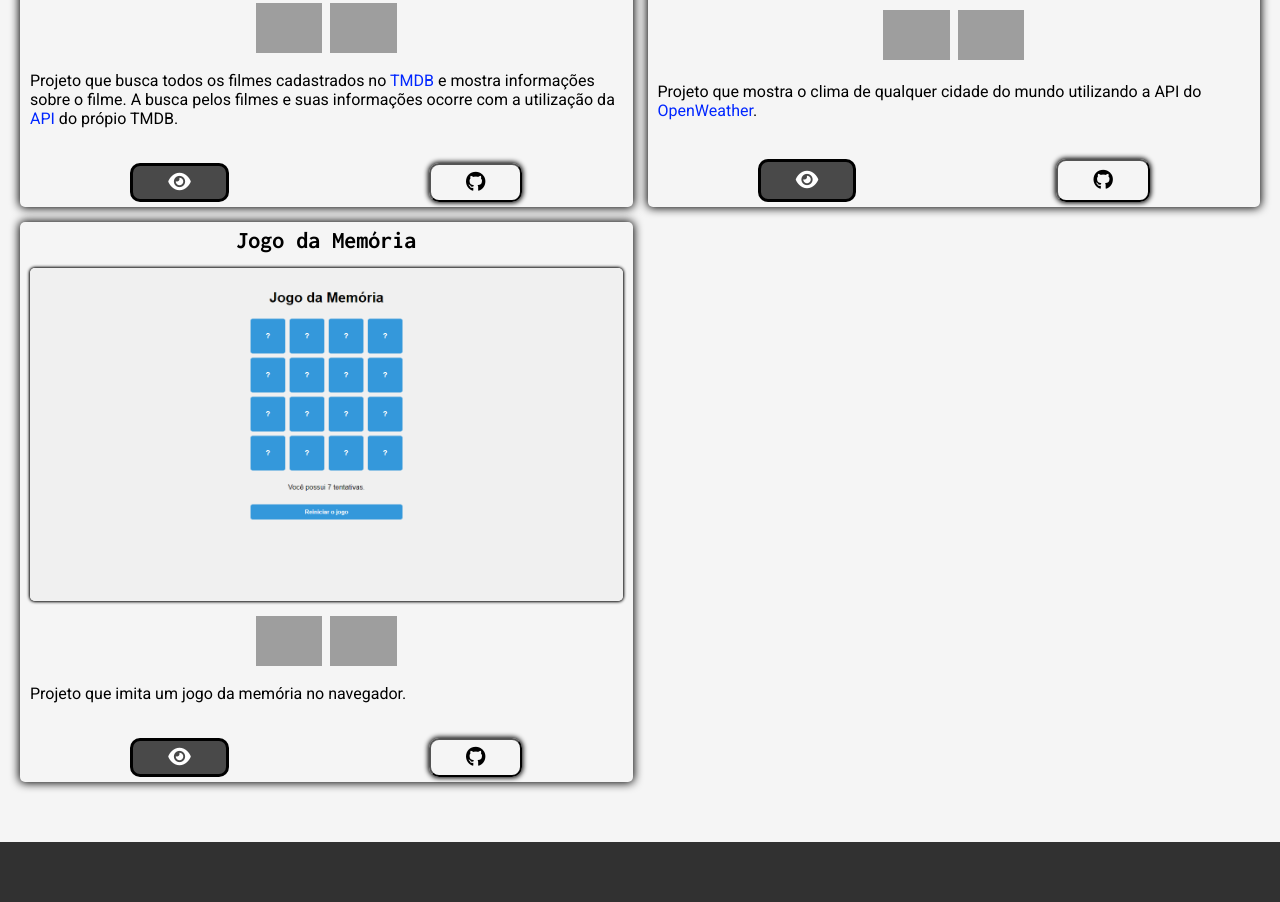
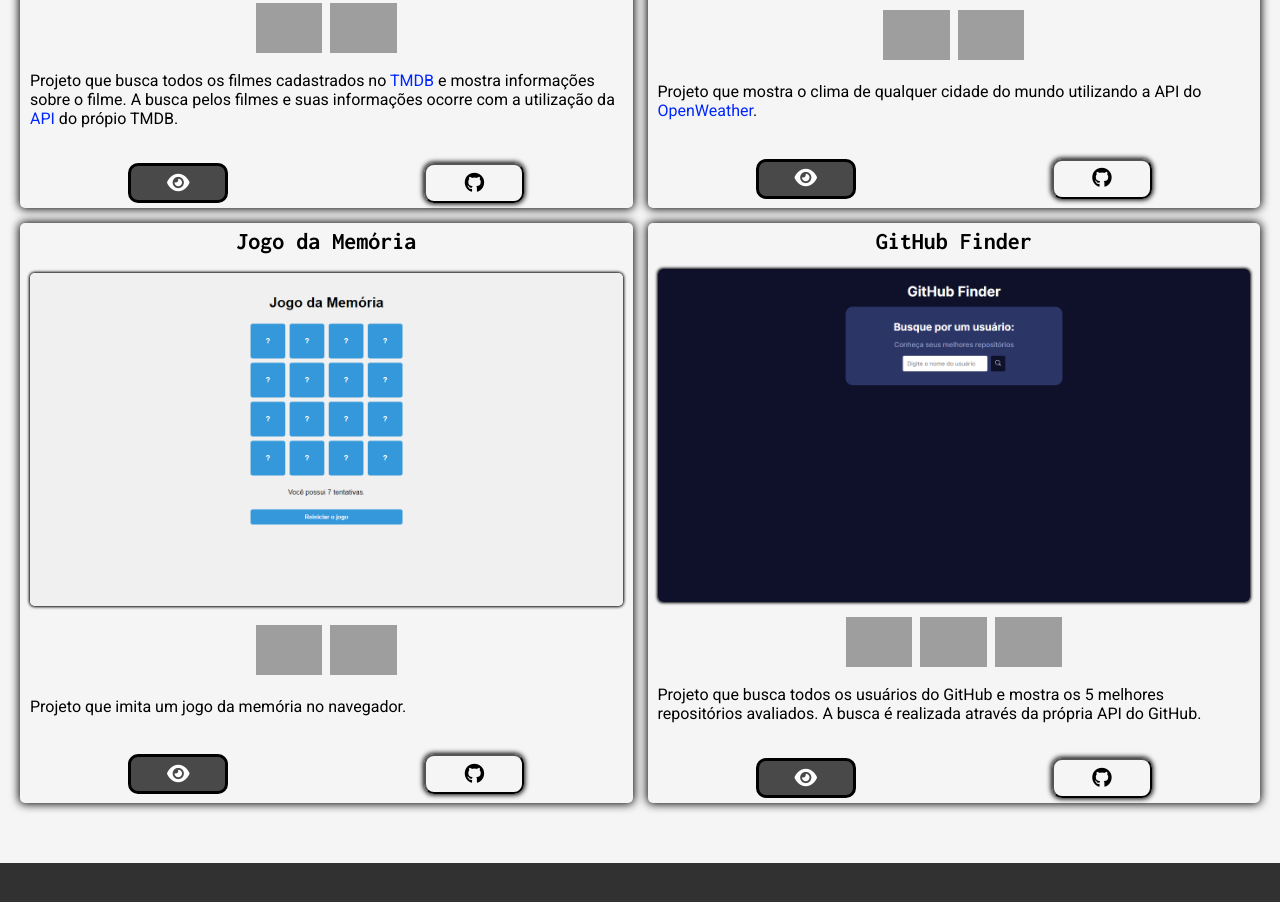
Before and after one commit to CharlesShow/portfolio, a plain HTML site: page index.html in a window 1280 px wide. Shown: the part 2033-2935 px from the top of the page. Drawn offline with Linux system fonts and the light colour scheme; grey boxes are pictures that could not be loaded.

Commit message:
Atualização

```diff
--- a/index.html
+++ b/index.html
@@ -73,6 +73,11 @@
               class="imagem_tech" />
             <span class="legenda_tech">React</span>
           </div>
+          <div class="tech">
+            <img src="https://cdn.jsdelivr.net/gh/devicons/devicon@latest/icons/typescript/typescript-original.svg"
+              class="imagem_tech" />
+            <span class="legenda_tech">TypeScript</span>
+          </div>
         </div>
       </div>
       <div class="container_tech" id="back-end">
@@ -98,6 +103,11 @@
               class="imagem_tech" />
             <span class="legenda_tech">Git</span>
           </div>
+          <div class="tech">
+            <img src="https://cdn.jsdelivr.net/gh/devicons/devicon@latest/icons/nestjs/nestjs-original.svg"
+              class="imagem_tech" />
+            <span class="legenda_tech">NestJS</span>
+          </div>
         </div>
       </div>
     </section>
@@ -119,10 +129,10 @@
             própio
             TMDB.</span>
           <div class="container_btn">
-            <button class="btn_deploy"><a href="https://charlesshow.github.io/movieslib/" title="Deploy"
-                target="_blank"><i class="fa-solid fa-eye"></i></a></button>
-            <button class="btn_codigo"><a href="https://github.com/CharlesShow/movieslib" title="Código"
-                target="_blank"><i class="fa-brands fa-github"></i></a></button>
+            <a href="https://charlesshow.github.io/movieslib/" title="Deploy" target="_blank"><button
+                class="btn_deploy"><i class="fa-solid fa-eye"></i></button></a>
+            <a href="https://github.com/CharlesShow/movieslib" title="Código" target="_blank"><button
+                class="btn_codigo"><i class="fa-brands fa-github"></i></button></a>
           </div>
         </div>
         <div class="projeto">
@@ -137,10 +147,10 @@
           <span class="descricao_projeto">Projeto que mostra o clima de qualquer cidade do mundo utilizando a API do <a
               class="link" href="https://openweathermap.org/" target="_blank">OpenWeather</a>.</span>
           <div class="container_btn">
-            <button class="btn_deploy"><a href="https://clima-kappa-six.vercel.app" title="Deploy" target="_blank"><i
-                  class="fa-solid fa-eye"></i></a></button>
-            <button class="btn_codigo"><a href="https://github.com/CharlesShow/clima" title="Código" target="_blank"><i
-                  class="fa-brands fa-github"></i></a></button>
+            <a href="https://clima-kappa-six.vercel.app" title="Deploy" target="_blank"><button class="btn_deploy"><i
+                  class="fa-solid fa-eye"></i></button></a>
+            <a href="https://github.com/CharlesShow/clima" title="Código" target="_blank"><button class="btn_codigo"><i
+                  class="fa-brands fa-github"></i></button></a>
           </div>
         </div>
         <div class="projeto">
@@ -154,10 +164,31 @@
           </div>
           <span class="descricao_projeto">Projeto que imita um jogo da memória no navegador.</span>
           <div class="container_btn">
-            <button class="btn_deploy"><a href="https://charlesshow.github.io/jogo_da_memoria/" title="Deploy"
-                target="_blank"><i class="fa-solid fa-eye"></i></a></button>
-            <button class="btn_codigo"><a href="https://github.com/CharlesShow/jogo_da_memoria" title="Código"
-                target="_blank"><i class="fa-brands fa-github"></i></a></button>
+            <a href="https://charlesshow.github.io/jogo_da_memoria/" title="Deploy" target="_blank"><button
+                class="btn_deploy"><i class="fa-solid fa-eye"></i></button></a>
+            <a href="https://github.com/CharlesShow/jogo_da_memoria" title="Código" target="_blank"><button
+                class="btn_codigo"><i class="fa-brands fa-github"></i></button></a>
+          </div>
+        </div>
+        <div class="projeto">
+          <h1 class="nome_projeto">GitHub Finder</h1>
+          <img class="imagem_projeto" src="./assets/Projeto_GitHub_Finder.png">
+          <div class="tech_projeto">
+            <img src="https://cdn.jsdelivr.net/gh/devicons/devicon@latest/icons/react/react-original.svg"
+              class="imagem_tech" />
+            <img src="https://cdn.jsdelivr.net/gh/devicons/devicon@latest/icons/css3/css3-original.svg"
+              class="imagem_tech" />
+            <img src="https://cdn.jsdelivr.net/gh/devicons/devicon@latest/icons/typescript/typescript-original.svg"
+              class="imagem_tech" />
+          </div>
+          <span class="descricao_projeto">Projeto que busca todos os usuários do GitHub e mostra os 5 melhores
+            repositórios avaliados. A busca é realizada através
+            da própria API do GitHub.</span>
+          <div class="container_btn">
+            <a href="https://charlesshow.github.io/github_finder/" title="Deploy" target="_blank"><button
+                class="btn_deploy"><i class="fa-solid fa-eye"></i></button></a>
+            <a href="https://github.com/CharlesShow/jogo_da_memoria" title="Código" target="_blank"><button
+                class="btn_codigo"><i class="fa-brands fa-github"></i></button></a>
           </div>
         </div>
       </div>
--- a/style.css
+++ b/style.css
@@ -128,13 +128,11 @@ button {
   box-shadow: 0px 0px 5px 1px black;
 }
 
-.btn_deploy a {
-  display: block;
+.btn_deploy {
   color: white;
 }
 
-.btn_codigo a {
-  display: block;
+.btn_codigo {
   color: black;
 }
 
@@ -331,19 +329,15 @@ button {
   #projetos .btn_deploy {
     border-radius: 10px;
     font-size: 20px;
+    height: 40px;
+    width: 100px;
   }
 
   #projetos .btn_codigo {
     border-radius: 10px;
     font-size: 20px;
-  }
-
-  .btn_deploy a {
-    padding: 5px 35px;
-  }
-
-  .btn_codigo a {
-    padding: 5px 35px;
+    height: 40px;
+    width: 100px;
   }
 
   #contatos .container_contatos {
@@ -376,7 +370,6 @@ button {
     display: block;
     padding: 5px 10px;
   }
-
 }
 
 /*Mobile*/
@@ -522,19 +515,15 @@ button {
   #projetos .btn_deploy {
     border-radius: 10px;
     font-size: 20px;
+    width: 50px;
+    height: 40px;
   }
 
   #projetos .btn_codigo {
     border-radius: 10px;
     font-size: 20px;
-  }
-
-  .btn_deploy a {
-    padding: 5px 35px;
-  }
-
-  .btn_codigo a {
-    padding: 5px 35px;
+    width: 50px;
+    height: 40px;
   }
 
   #contatos {
```
Also changed, not shown: assets/Projeto_GitHub_Finder.png (added).
